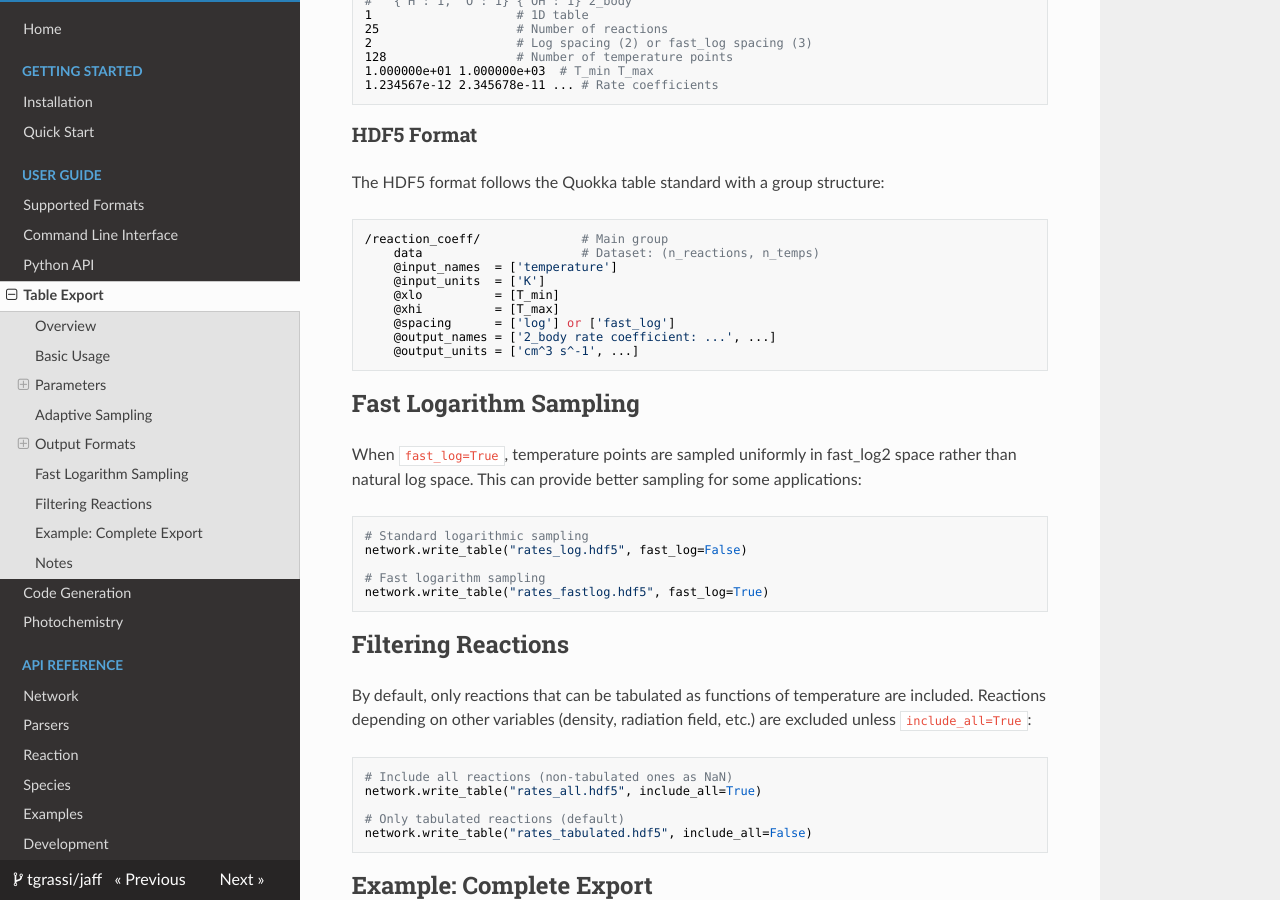
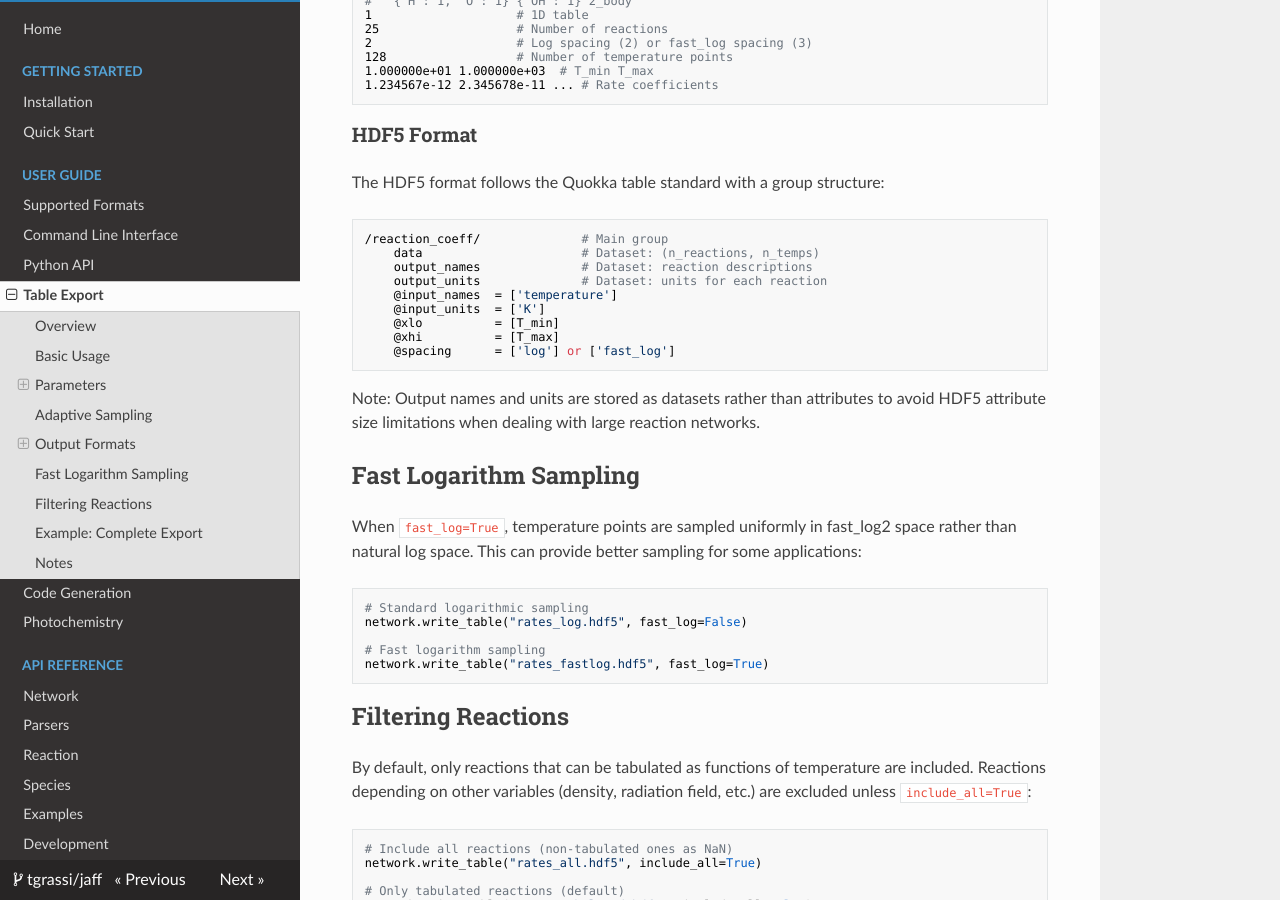
Before and after one commit to BenWibking/jaff, an MkDocs documentation site: the page built from docs/table-export.md, in a window 1280 px wide and 900 px high, scrolled down 1852 px. Built offline with MkDocs 1.6.1, drawn with Linux system fonts in a browser that asks for light colours; nearby versions of some CDN libraries.

Commit message:
update table export docs

````diff
--- a/docs/table-export.md
+++ b/docs/table-export.md
@@ -88,14 +88,16 @@ The HDF5 format follows the Quokka table standard with a group structure:
 ```
 /reaction_coeff/              # Main group
     data                      # Dataset: (n_reactions, n_temps)
+    output_names              # Dataset: reaction descriptions
+    output_units              # Dataset: units for each reaction
     @input_names  = ['temperature']
     @input_units  = ['K']
     @xlo          = [T_min]
     @xhi          = [T_max]
     @spacing      = ['log'] or ['fast_log']
-    @output_names = ['2_body rate coefficient: ...', ...]
-    @output_units = ['cm^3 s^-1', ...]
 ```
+
+Note: Output names and units are stored as datasets rather than attributes to avoid HDF5 attribute size limitations when dealing with large reaction networks.
 
 ## Fast Logarithm Sampling
 
````
